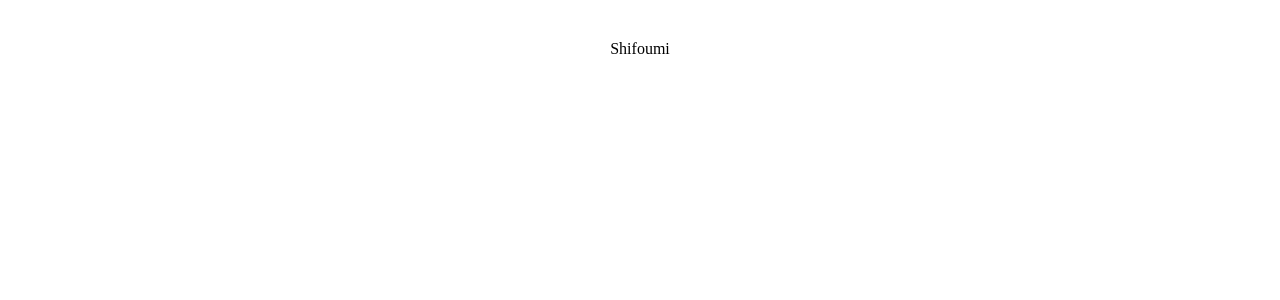
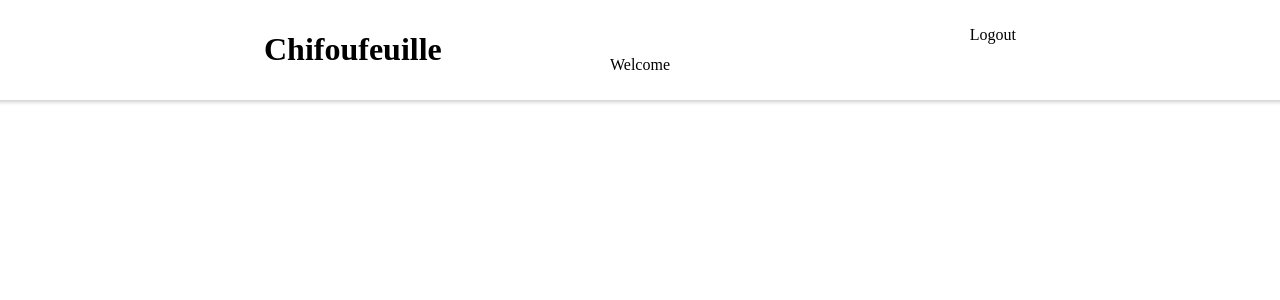
Before and after one commit to AlexisAmadei/wsf-react-chifoumi, a React (Vite) app: page /private/homepage in a window 1280 px wide. Shown: the top 300 px of the page. Built offline with nearby package versions, Linux system fonts and the light colour scheme; the HTML template or start-up script is replaced by a standard one.

Commit message:
[UPDATE] Ajout de la barre de navigation (AppBar)

```diff
--- /dev/null
+++ b/src/components/AppBar/AppBar.css
@@ -0,0 +1,10 @@
+.appBar {
+    display: flex;
+    flex-direction: row;
+    position: fixed;
+    top: 0;
+    width: 100%;
+    justify-content: space-around;
+    padding: 10px;
+    box-shadow: 0 2px 4px 0 rgba(0, 0, 0, 0.2);
+}
--- /dev/null
+++ b/src/components/AppBar/AppBar.jsx
@@ -0,0 +1,11 @@
+import React from 'react'
+import './AppBar.css'
+
+export default function AppBar() {
+  return (
+    <div className="appBar">
+      <h1>Chifoufeuille</h1>
+      <p>Logout</p>
+    </div>
+  )
+}
--- a/src/contexts/Auth.jsx
+++ b/src/contexts/Auth.jsx
@@ -20,10 +20,15 @@ export default function Auth({ children }) {
     },
     async loginUser({ username, password }) {
       const login = await loginUser({ username, password });
-      setUserConnected(({
-        token: login.token
+      setUserConnected((prevState) => ({
+        ...prevState,
+        token: login.token,
+        username: username,
       }));
-      localStorage.setItem('userConnected', JSON.stringify(login));
+      localStorage.setItem('userConnected', JSON.stringify({
+        token: login.token,
+        username: username,
+      }));
     }
   }
   return (
--- a/src/layouts/Private.jsx
+++ b/src/layouts/Private.jsx
@@ -1,9 +1,21 @@
 import React from "react";
 import { Outlet } from "react-router-dom";
+import AppBar from "../components/AppBar/AppBar";
+
+const homepageStyles = {
+  display: "flex",
+  justifyContent: "center",
+  alignItems: "center",
+  height: "100%",
+  width: "100%",
+  flexDirection: "column",
+  backgroundColor: "white",
+};
 
 export default function Private() {
   return (
-    <div>
+    <div className="homepage-wrapper" style={homepageStyles}>
+      <AppBar />
       <Outlet />
     </div>
   );
--- a/src/views/Homepage.jsx
+++ b/src/views/Homepage.jsx
@@ -1,10 +1,17 @@
-import React from "react";
+import React, { useEffect, useState } from "react";
 
-export default function Homepage () {
-    return (
+export default function Homepage() {
+  const [userConnected, setUserConnected] = useState({token: '', username: ''});
 
-        <div>
-            Shifoumi
-        </div>
-    )
+  useEffect(() => {
+    const user = localStorage.getItem('userConnected');
+    if (user) {
+      setUserConnected(JSON.parse(user));
+    }
+  }, []);
+  return (
+    <div className="homepage-wrapper">
+      <p>Welcome {userConnected.username}</p>
+    </div>
+  )
 }
```
Also changed, not shown: src/views/styles/HomePage.css (added).
